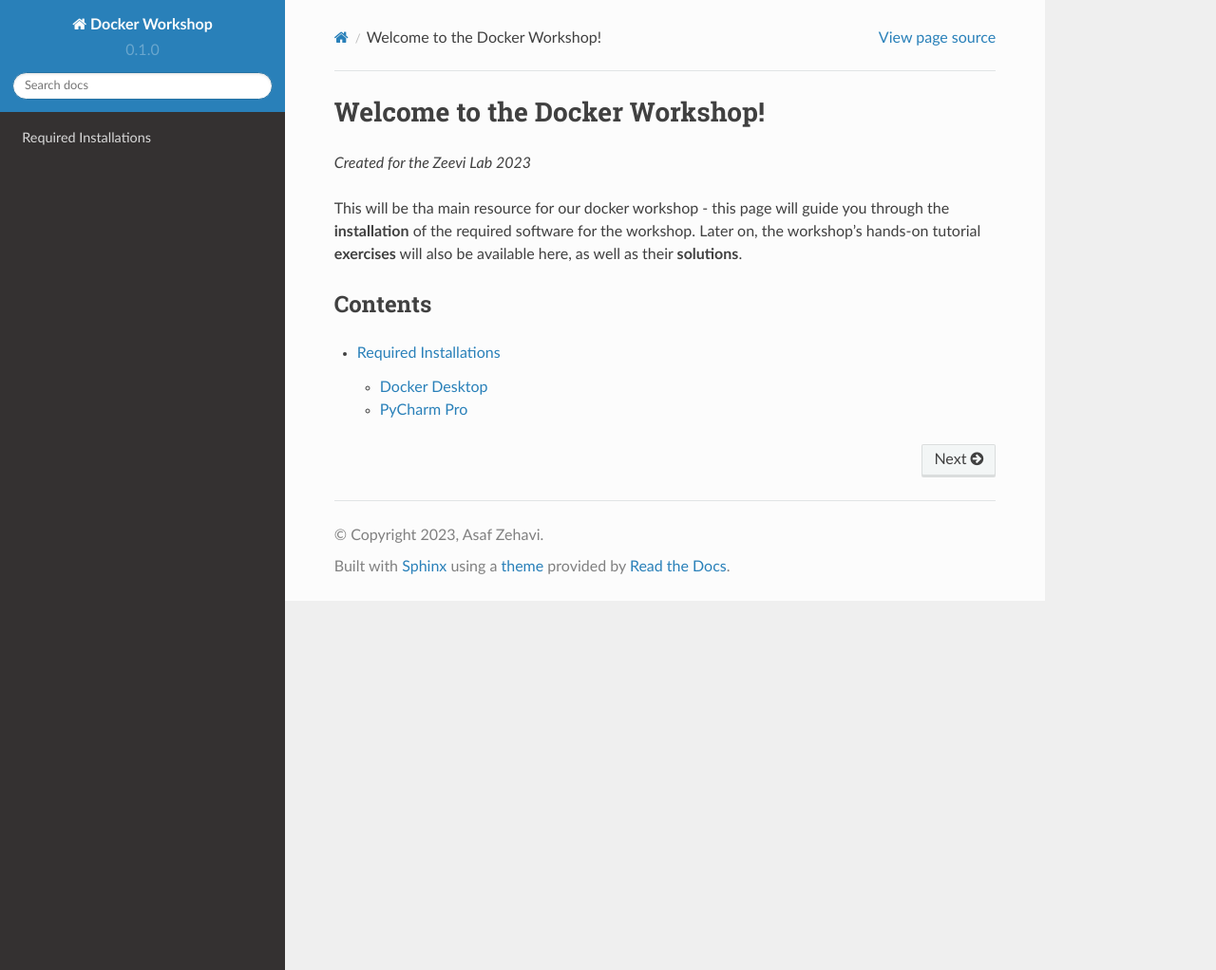
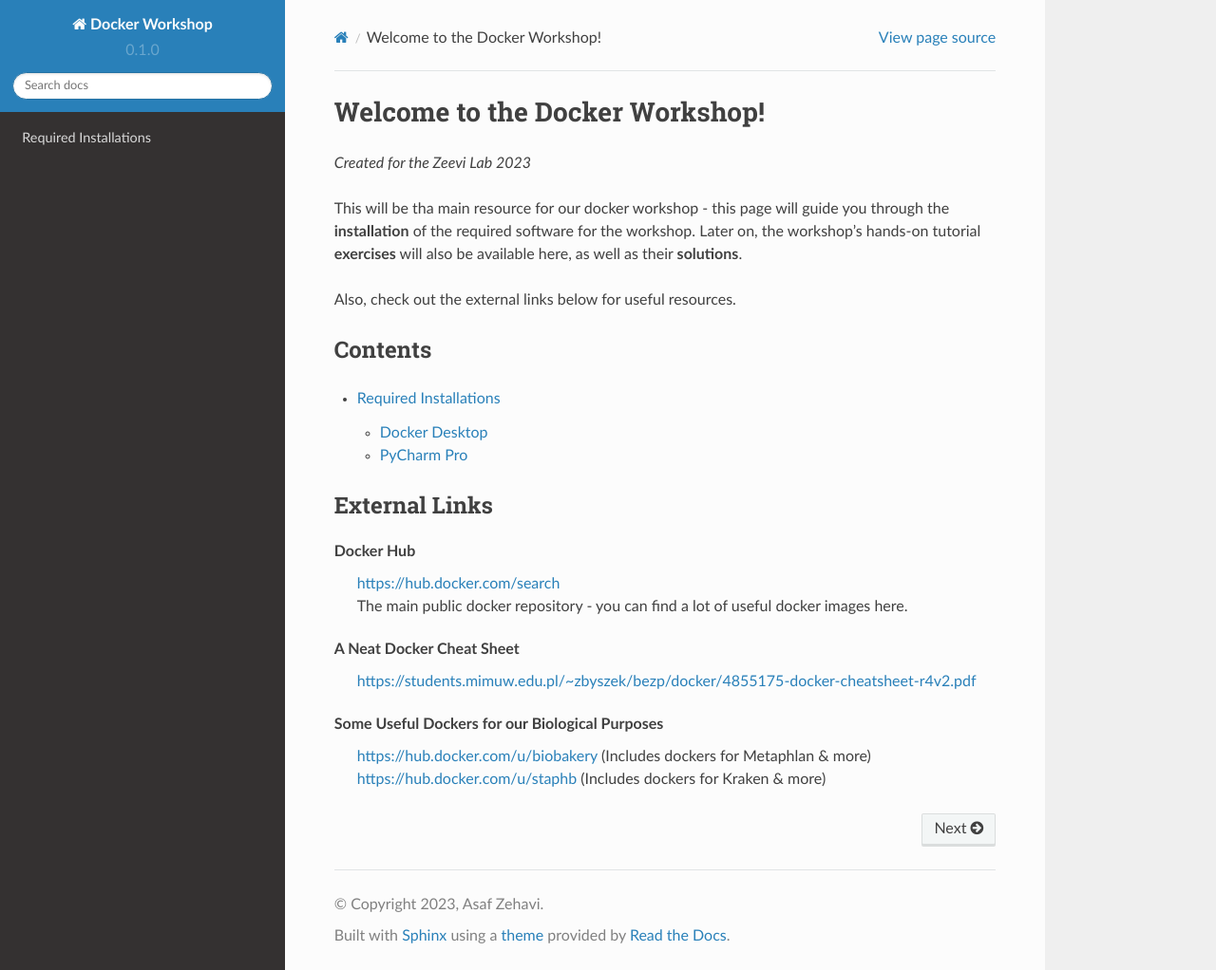
Before and after one commit to asaf-zehavi/docker-workshop, a Sphinx documentation site: the page built from docs/source/index.rst, in a window 1280 px wide and 1022 px high. Shown: the whole window at 95% size. Built offline with Sphinx 7.4.7 and the Read the Docs theme 2.0.0, drawn with Linux system fonts in a browser that asks for light colours.

Commit message:
Update index with external links

```diff
--- a/docs/source/index.rst
+++ b/docs/source/index.rst
@@ -6,6 +6,8 @@
 This will be tha main resource for our docker workshop - this page will guide you through the **installation** of the required software for the workshop.
 Later on, the workshop's hands-on tutorial **exercises** will also be available here, as well as their **solutions**.
 
+Also, check out the external links below for useful resources.
+
 Contents
 --------
 
@@ -13,3 +15,15 @@
 
    installation
 ..
+
+
+External Links
+--------------
+Docker Hub
+    | https://hub.docker.com/search
+    | The main public docker repository - you can find a lot of useful docker images here.
+A Neat Docker Cheat Sheet
+    | https://students.mimuw.edu.pl/~zbyszek/bezp/docker/4855175-docker-cheatsheet-r4v2.pdf
+Some Useful Dockers for our Biological Purposes
+    | https://hub.docker.com/u/biobakery (Includes dockers for Metaphlan & more)
+    | https://hub.docker.com/u/staphb (Includes dockers for Kraken & more)
```
